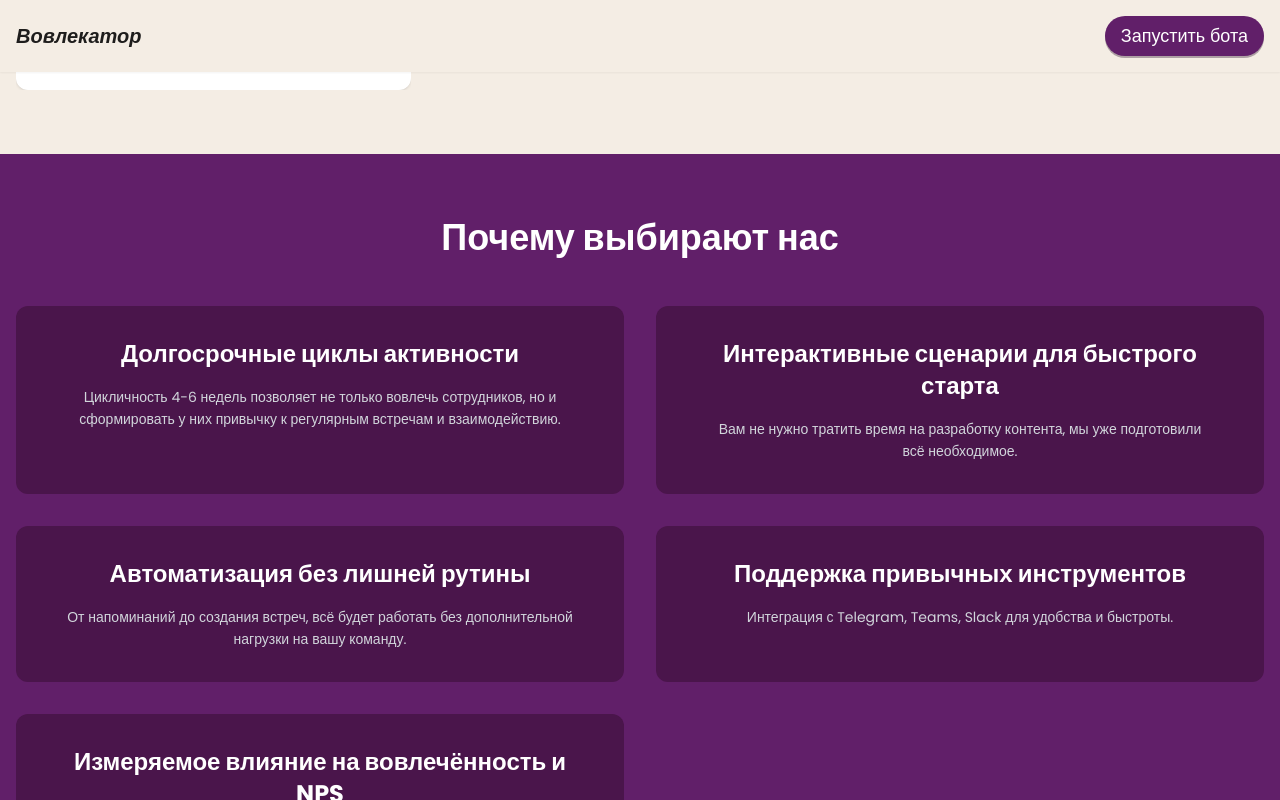
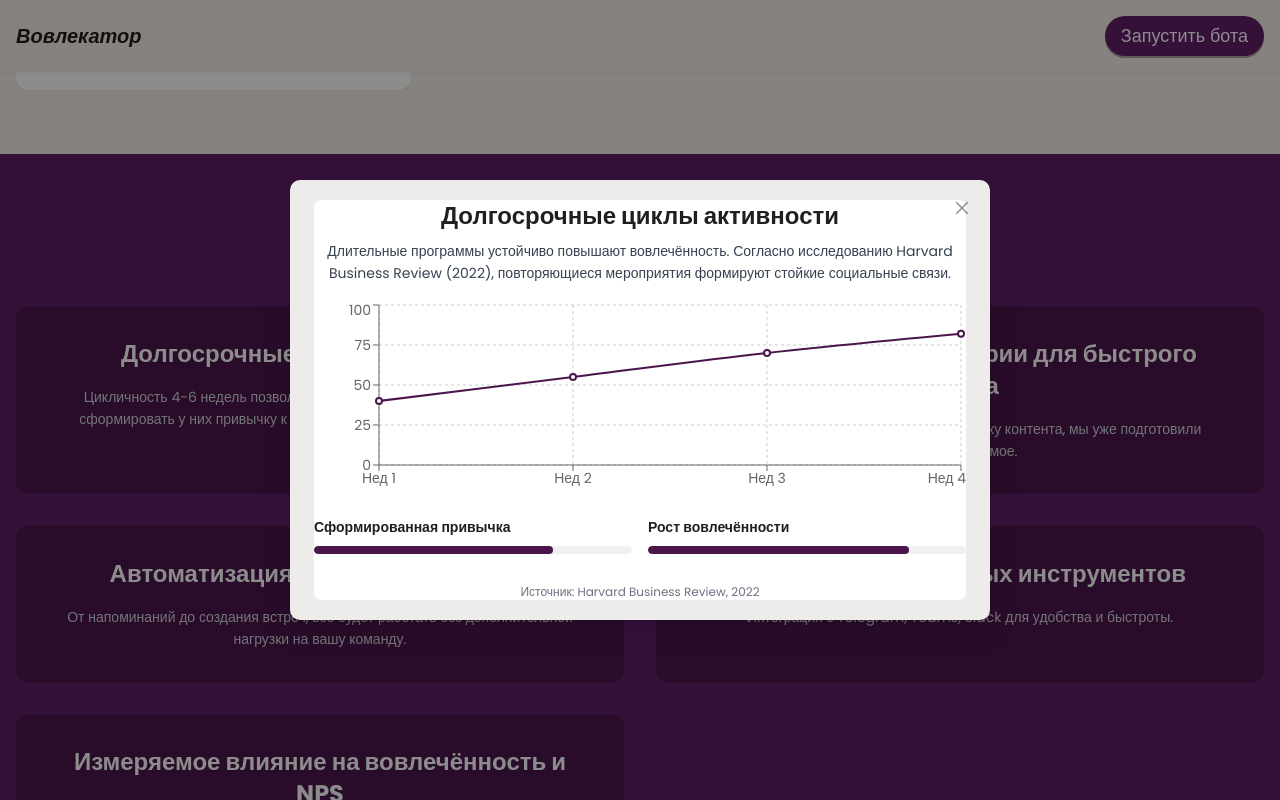
Before and after one commit to Mamniash/remote, a Next.js app: page / in a window 1280 px wide. Both pictures are taken after a click on the element 320 px from the left and 1484 px from the top of the page. Shown: the part 1084-1884 px from the top of the page. Built offline with nearby package versions, Linux system fonts and the light colour scheme.

Commit message:
feat: add modal insights for why choose us

```diff
--- a/src/components/WhyChooseSection.tsx
+++ b/src/components/WhyChooseSection.tsx
@@ -2,36 +2,101 @@
 
 import React from 'react'
 import { motion } from 'framer-motion'
-import { Row, Col } from 'antd'
+import { Row, Col, Modal, Progress } from 'antd'
+import {
+        ResponsiveContainer,
+        LineChart,
+        Line,
+        CartesianGrid,
+        XAxis,
+        YAxis,
+        Tooltip
+} from 'recharts'
+
+interface Benefit {
+        title: string
+        description: string
+        details: string
+        research: string
+        chartData: { name: string; value: number }[]
+        metrics: { label: string; value: number }[]
+}
+
+const defaultChart = [
+        { name: 'Нед 1', value: 40 },
+        { name: 'Нед 2', value: 55 },
+        { name: 'Нед 3', value: 70 },
+        { name: 'Нед 4', value: 82 }
+]
 
 const WhyChooseSection = () => {
-        const benefits = [
+        const benefits: Benefit[] = [
                 {
                         title: 'Долгосрочные циклы активности',
                         description:
-						'Цикличность 4-6 недель позволяет не только вовлечь сотрудников, но и сформировать у них привычку к регулярным встречам и\u00A0взаимодействию.'
+                                'Цикличность 4-6 недель позволяет не только вовлечь сотрудников, но и сформировать у них привычку к регулярным встречам и\u00A0взаимодействию.',
+                        details:
+                                'Длительные программы устойчиво повышают вовлечённость. Согласно исследованию Harvard Business Review (2022), повторяющиеся мероприятия формируют стойкие социальные связи.',
+                        research: 'Harvard Business Review, 2022',
+                        chartData: defaultChart,
+                        metrics: [
+                                { label: 'Сформированная привычка', value: 75 },
+                                { label: 'Рост вовлечённости', value: 82 }
+                        ]
                 },
                 {
                         title: 'Интерактивные сценарии для быстрого старта',
-					description:
-						'Вам не нужно тратить время на разработку контента, мы уже подготовили всё\u00A0необходимое.'
+                        description: 'Вам не нужно тратить время на разработку контента, мы уже подготовили всё\u00A0необходимое.',
+                        details:
+                                'Готовые сценарии сокращают время запуска на 60%. Исследование Gartner (2024) показывает, что интерактивное обучение повышает запоминание материала на 35%.',
+                        research: 'Gartner, 2024',
+                        chartData: defaultChart,
+                        metrics: [
+                                { label: 'Скорость старта', value: 60 },
+                                { label: 'Уровень запоминания', value: 35 }
+                        ]
                 },
                 {
                         title: 'Автоматизация без лишней рутины',
                         description:
-						'От напоминаний до создания встреч, всё будет работать без дополнительной нагрузки на вашу\u00A0команду.'
+                                'От напоминаний до создания встреч, всё будет работать без дополнительной нагрузки на вашу\u00A0команду.',
+                        details:
+                                'Автоматизированные процессы экономят до 5 часов в неделю для HR-специалиста. По данным Deloitte (2023), автоматизация HR процессов сокращает операционные затраты на 25%.',
+                        research: 'Deloitte, 2023',
+                        chartData: defaultChart,
+                        metrics: [
+                                { label: 'Экономия времени', value: 5 },
+                                { label: 'Снижение затрат', value: 25 }
+                        ]
                 },
                 {
                         title: 'Поддержка привычных инструментов',
-					description:
-						'Интеграция с Telegram, Teams, Slack для удобства и быстроты.'
+                        description: 'Интеграция с Telegram, Teams, Slack для удобства и быстроты.',
+                        details:
+                                'Поддержка популярных платформ увеличивает вовлечённость до 3х раз. Исследование Forrester (2022) говорит, что сотрудники охотнее участвуют в программах, встроенных в привычные инструменты.',
+                        research: 'Forrester, 2022',
+                        chartData: defaultChart,
+                        metrics: [
+                                { label: 'Рост участия', value: 100 },
+                                { label: 'Удобство', value: 90 }
+                        ]
                 },
                 {
                         title: 'Измеряемое влияние на вовлечённость и NPS',
                         description:
-						'Увеличиваем вовлечённость на 20% и демонстрируем рост NPS через регулярные, персонализированные взаимодействия.'
+                                'Увеличиваем вовлечённость на 20% и демонстрируем рост NPS через регулярные, персонализированные взаимодействия.',
+                        details:
+                                'Систематический подход позволяет точно отслеживать прогресс. Gallup (2023) отмечает, что регулярная обратная связь увеличивает NPS в среднем на 15 пунктов.',
+                        research: 'Gallup, 2023',
+                        chartData: defaultChart,
+                        metrics: [
+                                { label: 'Рост вовлечённости', value: 20 },
+                                { label: 'Рост NPS', value: 15 }
+                        ]
                 }
         ]
+
+        const [activeIdx, setActiveIdx] = React.useState<number | null>(null)
 
         return (
                 <section className='pt-16 pb-6 bg-[var(--primary)] text-white'>
@@ -53,7 +118,8 @@ const WhyChooseSection = () => {
                                                                 <motion.div
                                                                         whileHover={{ scale: 1.03 }}
                                                                         transition={{ duration: 0.3 }}
-                                                                        className='bg-[#4A154B] rounded-xl p-8 h-full'
+                                                                        className='bg-[#4A154B] rounded-xl p-8 h-full cursor-pointer'
+                                                                        onClick={() => setActiveIdx(idx)}
                                                                 >
                                                                         <h4 className='text-2xl font-bold mb-4'>{title}</h4>
                                                                         <p className='text-gray-300'>{description}</p>
@@ -63,6 +129,46 @@ const WhyChooseSection = () => {
                                         </Row>
                                 </motion.div>
                         </div>
+
+                        <Modal
+                                open={activeIdx !== null}
+                                onCancel={() => setActiveIdx(null)}
+                                footer={null}
+                                centered
+                                width={700}
+                                bodyStyle={{ background: '#fff', borderRadius: '8px' }}
+                        >
+                                {activeIdx !== null && (
+                                        <div>
+                                                <h3 className='text-2xl font-bold mb-2 text-center'>
+                                                        {benefits[activeIdx].title}
+                                                </h3>
+                                                <p className='mb-4 text-gray-700 text-center'>
+                                                        {benefits[activeIdx].details}
+                                                </p>
+                                                <ResponsiveContainer width='100%' height={200}>
+                                                        <LineChart data={benefits[activeIdx].chartData}>
+                                                                <CartesianGrid strokeDasharray='3 3' />
+                                                                <XAxis dataKey='name' />
+                                                                <YAxis />
+                                                                <Tooltip />
+                                                                <Line type='monotone' dataKey='value' stroke='#4A154B' strokeWidth={2} />
+                                                        </LineChart>
+                                                </ResponsiveContainer>
+                                                <div className='mt-4 grid grid-cols-1 md:grid-cols-2 gap-4'>
+                                                        {benefits[activeIdx].metrics.map(({ label, value }) => (
+                                                                <div key={label}>
+                                                                        <span className='text-sm font-semibold'>{label}</span>
+                                                                        <Progress percent={value} strokeColor='#4A154B' showInfo={false} />
+                                                                </div>
+                                                        ))}
+                                                </div>
+                                                <p className='mt-6 text-xs text-gray-500 text-center'>
+                                                        Источник: {benefits[activeIdx].research}
+                                                </p>
+                                        </div>
+                                )}
+                        </Modal>
                 </section>
         )
 }
```
Also changed, not shown: 1 other file (tests, documents, lock files or other folders). Lines whose indentation alone changed are shown as unchanged.
